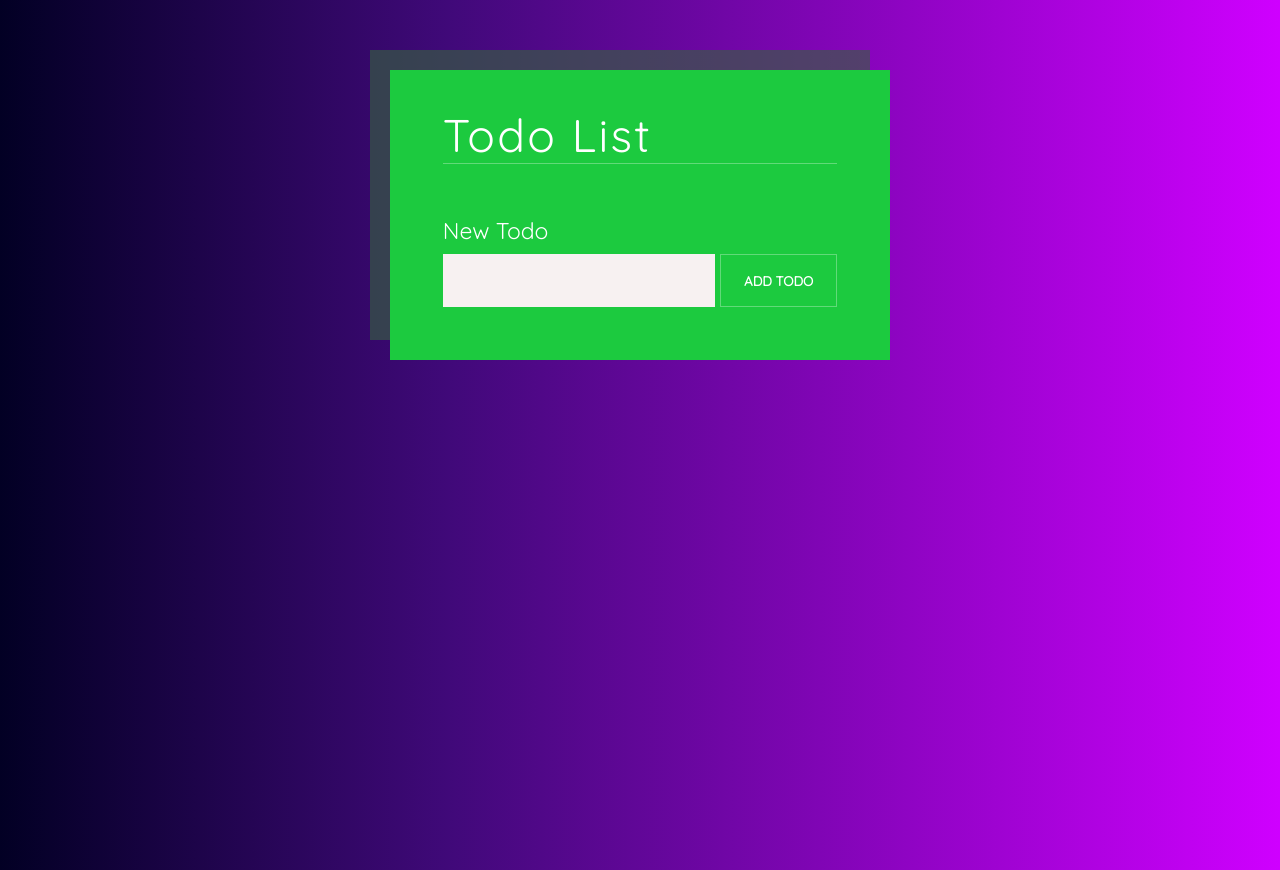
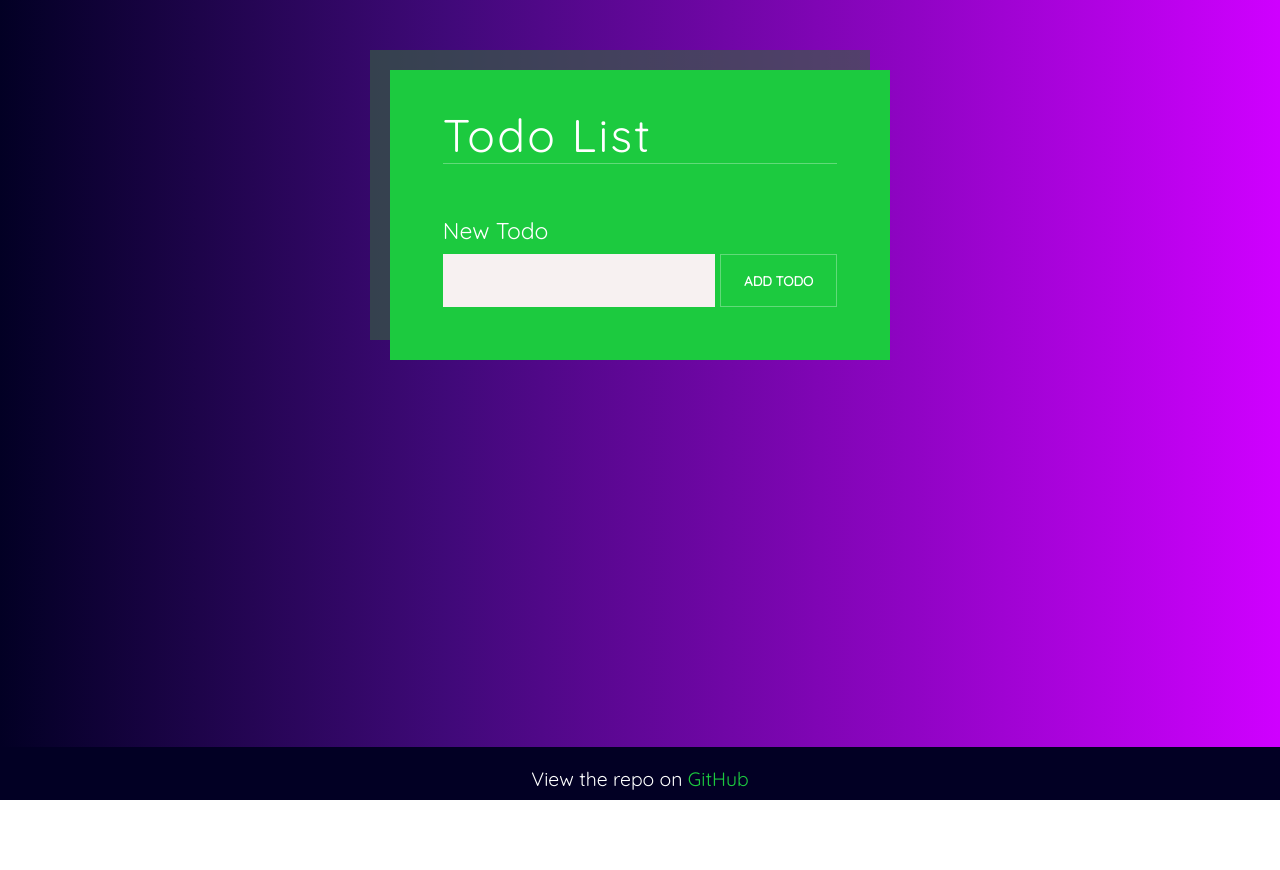
Before and after one commit to AndrewHuntington/todo-list-react, a React (Create React App) app: page / in a window 1280 px wide. After the commit the page ends 800 px from the top, so only its background shows below. Built offline with nearby package versions, Linux system fonts and the light colour scheme.

Commit message:
Add footer

```diff
--- a/src/App.css
+++ b/src/App.css
@@ -1,2 +1,3 @@
 .App {
+  height: 100%;
 }
--- a/src/App.js
+++ b/src/App.js
@@ -1,10 +1,12 @@
 import TodoList from "./TodoList";
+import Footer from "./Footer";
 import "./App.css";
 
 function App() {
   return (
     <div className="App">
       <TodoList />
+      <Footer />
     </div>
   );
 }
--- /dev/null
+++ b/src/Footer.css
@@ -0,0 +1,27 @@
+.Footer {
+  display: block;
+  padding: 20px;
+  height: 3rem;
+  width: 100%;
+}
+
+.Footer-content {
+  background-color: var(--bg-color-backup);
+  color: var(--primary-text);
+  text-align: center;
+  padding: 20px;
+  position: absolute;
+  left: 0;
+  bottom: 0;
+  height: 3rem;
+  width: 100%;
+}
+
+.Footer-content a {
+  color: var(--primary-color);
+  text-decoration: none;
+}
+
+.Footer-content a:visited {
+  color: var(--button-hover-clr);
+}
--- /dev/null
+++ b/src/Footer.js
@@ -0,0 +1,23 @@
+import React, { Component } from "react";
+import "./Footer.css";
+
+export default class Footer extends Component {
+  render() {
+    return (
+      <div className="Footer">
+        <div className="Footer-content">
+          <p>
+            View the repo on{" "}
+            <a
+              href="https://github.com/"
+              target="_blank"
+              rel="noopener noreferrer"
+            >
+              GitHub
+            </a>
+          </p>
+        </div>
+      </div>
+    );
+  }
+}
--- a/src/TodoList.js
+++ b/src/TodoList.js
@@ -36,7 +36,6 @@ export default class TodoList extends Component {
   async addTodo(todo) {
     const newTodo = { todo, id: uuidv4(), edit: false, completed: false };
     await this.setState({ todos: [...this.state.todos, newTodo] });
-    console.log(this.state.todos);
     localStorage.setItem("tasks", JSON.stringify(this.state.todos));
   }
 
--- a/src/index.css
+++ b/src/index.css
@@ -12,15 +12,25 @@
   --primary-text: #fff;
 }
 
-* {
+*,
+*:before,
+*:after {
   margin: 0;
   padding: 0;
   box-sizing: border-box;
 }
 
+#root {
+  overflow: hidden;
+  padding-bottom: 3rem;
+  min-height: 100%;
+  position: relative;
+}
+
 html {
   background: var(--bg-color-backup);
   background: var(--bg-color-gradient);
+  height: 100vh;
 }
 
 html,
```
